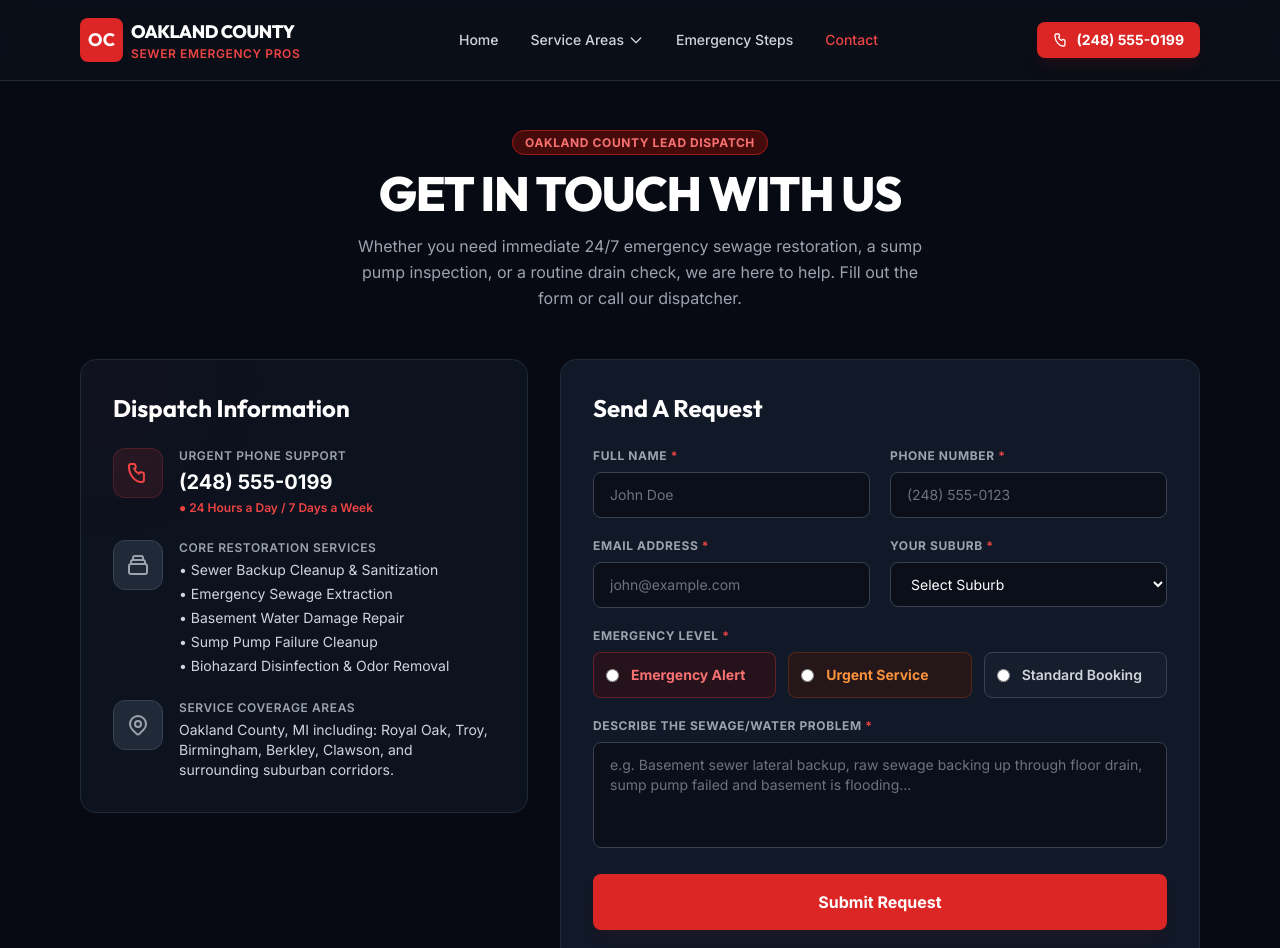
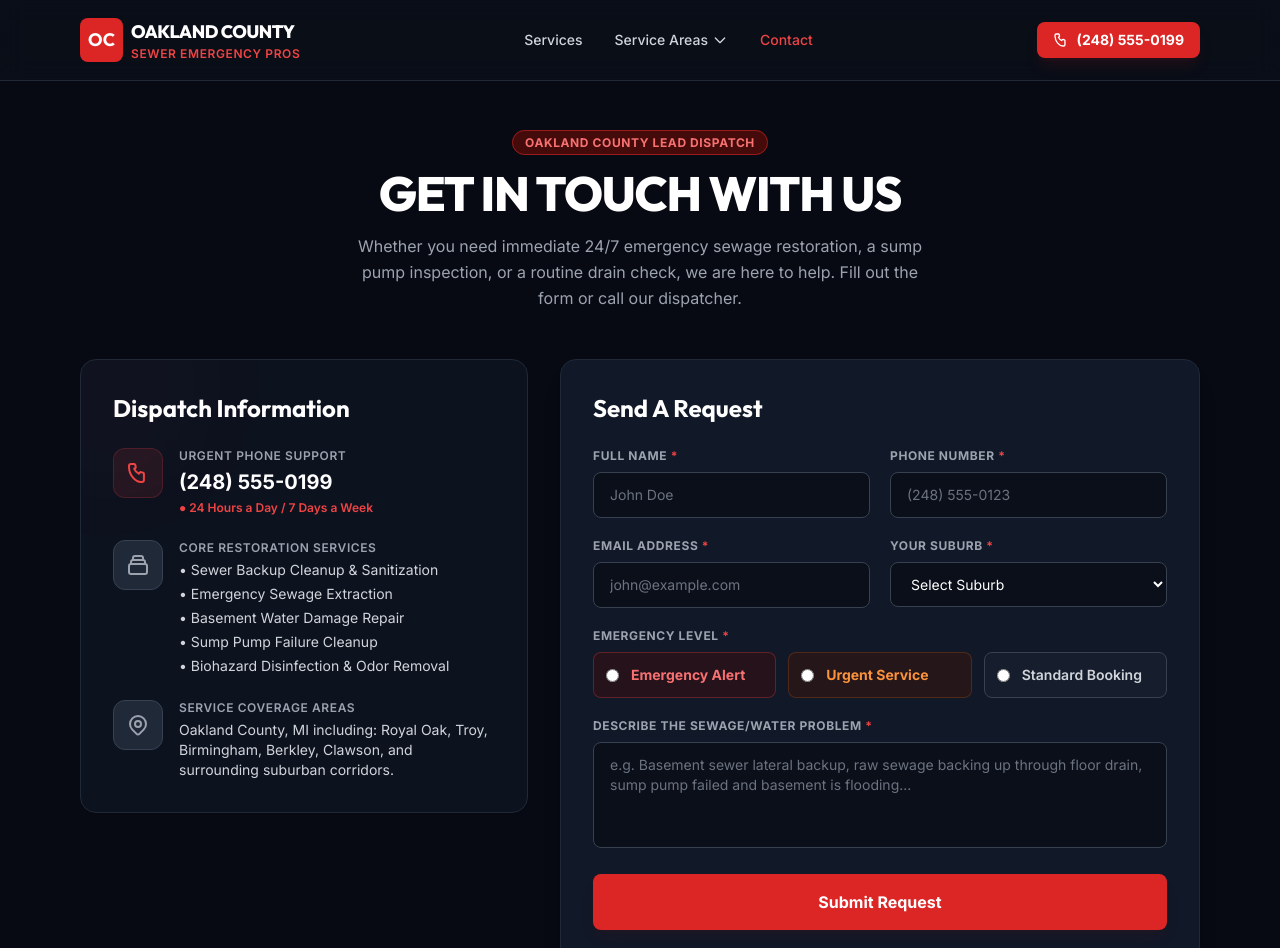
Before and after one commit to mahabubkabir40-ai/oakland-sewer-backup, a plain HTML site: page contact.html in a window 1280 px wide. Shown: the top 948 px of the page. Drawn offline with nearby package versions, Linux system fonts and the light colour scheme.

Commit message:
Align contact.html navigation menu exactly with homepage

```diff
--- a/contact.html
+++ b/contact.html
@@ -75,7 +75,7 @@
                 </div>
             </a>
             <nav class="hidden md:flex items-center gap-8 text-sm font-medium">
-                <a href="/" class="text-gray-300 hover:text-white transition-colors">Home</a>
+                <a href="/#services" class="text-gray-300 hover:text-white transition-colors">Services</a>
 
                 <!-- Service Areas Dropdown -->
                 <div class="relative group py-2">
@@ -94,7 +94,6 @@
                     </div>
                 </div>
 
-                <a href="/#protocol" class="text-gray-300 hover:text-white transition-colors">Emergency Steps</a>
                 <a href="/contact" class="text-red-500 hover:text-red-400 transition-colors">Contact</a>
             </nav>
             <div class="flex items-center gap-4">
```
